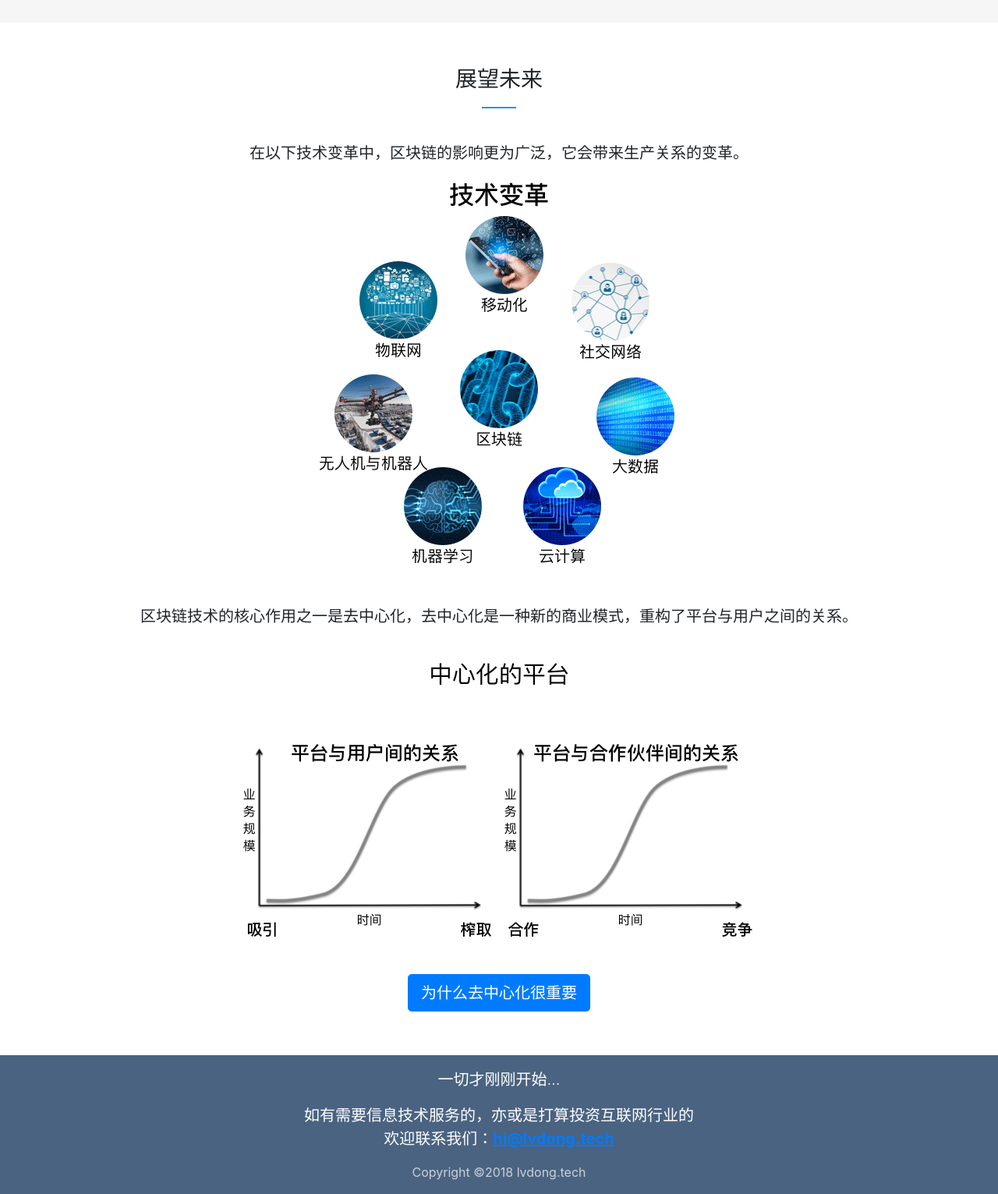
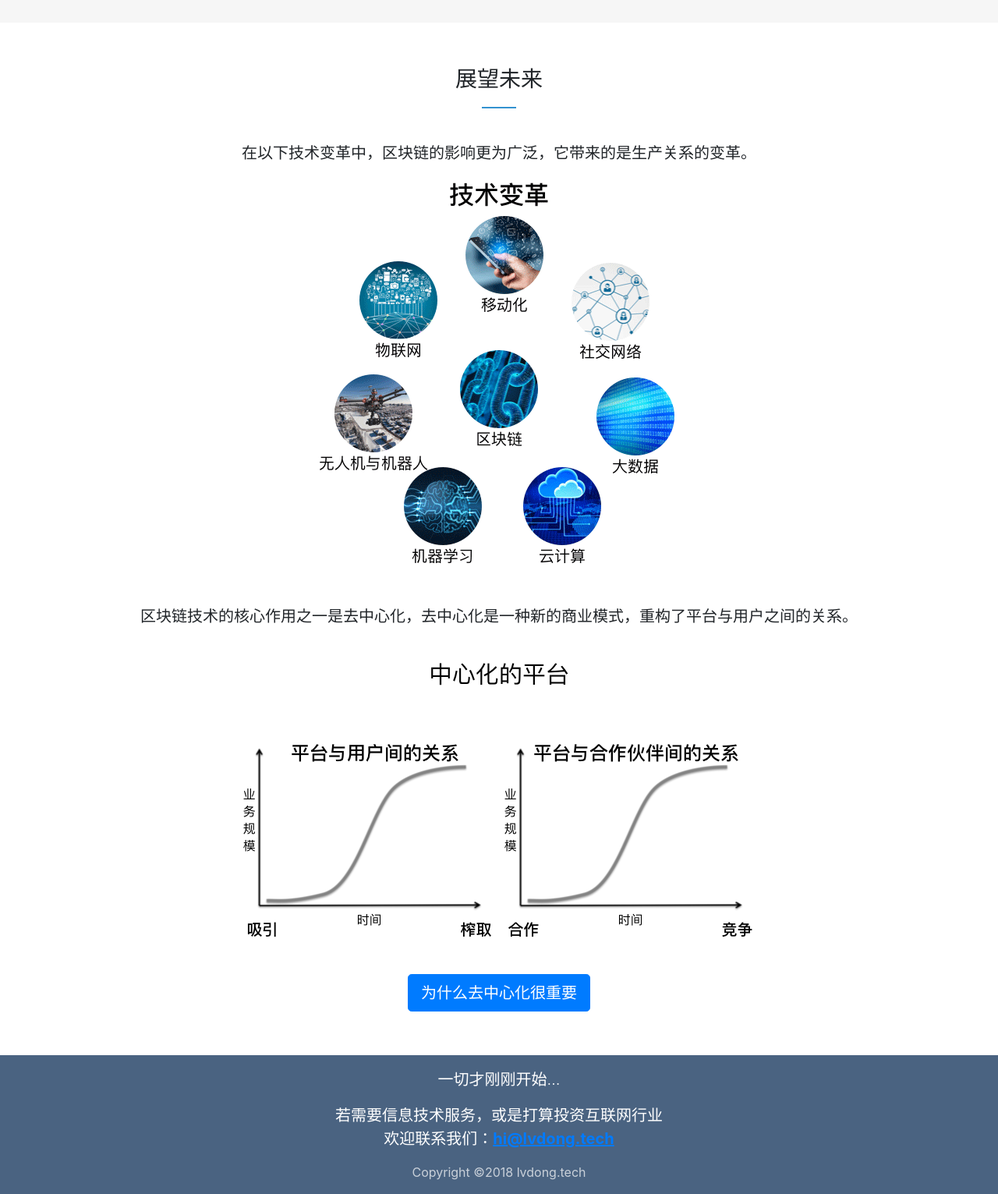
Before and after one commit to lvdong-tech/lvdong-tech.github.io, a plain HTML site: page index.html in a window 1280 px wide. Shown: the part 1932-3463 px from the top of the page at 78% size. Drawn offline with nearby package versions, Linux system fonts and the light colour scheme.

Commit message:
update content

```diff
--- a/index.html
+++ b/index.html
@@ -91,7 +91,7 @@
       </div>
       <div class="row">
         <div class="col-md text-center">
-          <p class="lead mt-4">在以下技术变革中，区块链的影响更为广泛，它会带来生产关系的变革。</p>
+          <p class="lead mt-4">在以下技术变革中，区块链的影响更为广泛，它带来的是生产关系的变革。</p>
           <img src="./assets/blockchain.png" class="img-fluid" alt="workflow">
         </div>
       </div>
@@ -112,7 +112,7 @@
   <footer>
     <div class="p-3 text-white text-center layout-primary">
         <p class="lead">一切才刚刚开始…</p>
-        <p class="lead">如有需要信息技术服务的，亦或是打算投资互联网行业的 <br>欢迎联系我们：<a class="ft-a" href="mailto:hi@lvdong.tech">hi@lvdong.tech</a></p>
+        <p class="lead">若需要信息技术服务，或是打算投资互联网行业 <br>欢迎联系我们：<a class="ft-a" href="mailto:hi@lvdong.tech">hi@lvdong.tech</a></p>
         <div class="ft-copy">Copyright ©2018 lvdong.tech</div>
     </div>
   </footer>
```
